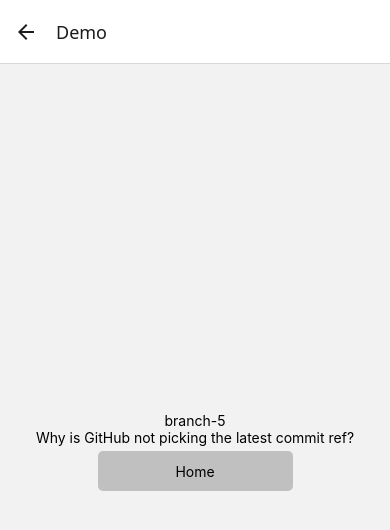
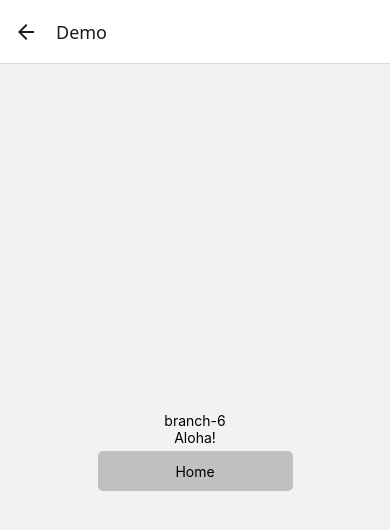
Before and after one commit to timmyjose-experiments/epqa-demo, a React Native app: screen /Demo in a window 390 px wide. Shown: the top 530 px of the page. Built offline with nearby package versions, Linux system fonts and the light colour scheme.

Commit message:
chore: branch-6

```diff
--- a/src/screens/Demo.tsx
+++ b/src/screens/Demo.tsx
@@ -9,8 +9,8 @@ const Demo = () => {
 
   return (
     <SafeAreaView style={styles.container}>
-      <Text>branch-5</Text>
-      <Text>Why is GitHub not picking the latest commit ref?</Text>
+      <Text>branch-6</Text>
+      <Text>Aloha!</Text>
       <Pressable
         style={styles.button}
         onPress={() => navigation.navigate('Home')}>
```
